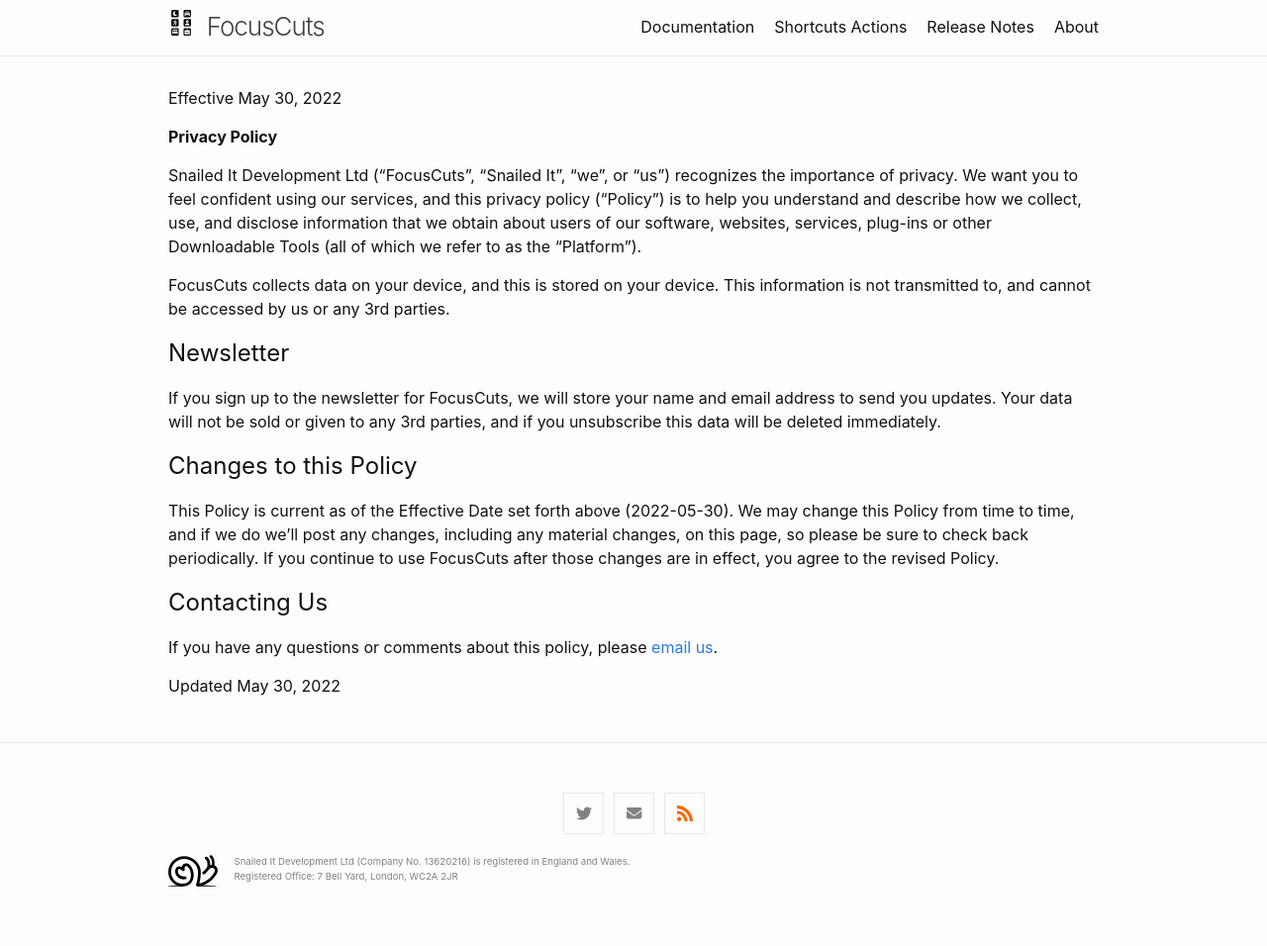
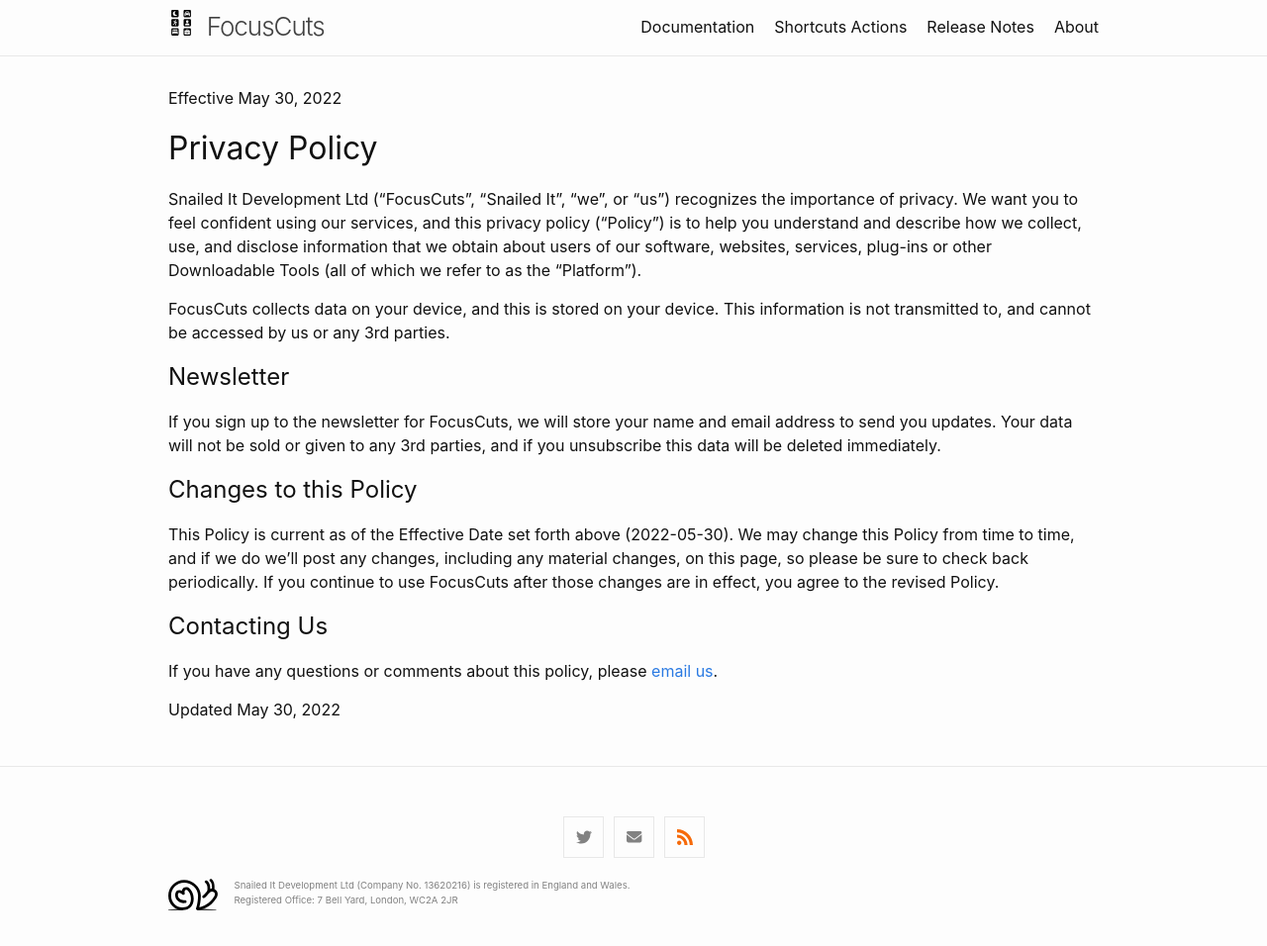
Before and after one commit to Omni-Tooling/FocusCuts-Site, a Jekyll site: the page built from privacy-policy.md, in a window 1280 px wide. Shown: the whole page at 99% size. Built offline with Jekyll 4.4.1, drawn with Linux system fonts in a browser that asks for light colours; before the commit the page ends 932 px from its top, so only the background shows below that.

Commit message:
Headings are headings

```diff
--- a/privacy-policy.md
+++ b/privacy-policy.md
@@ -15,7 +15,7 @@
 
 Effective {{ page.date | date: '%B %d, %Y' }}
 
-**Privacy Policy**
+# Privacy Policy
 
 Snailed It Development Ltd (“FocusCuts”, "Snailed It", “we”, or “us”) recognizes the importance of privacy. We want you to feel confident using our services, and this privacy policy (“Policy”) is to help you understand and describe how we collect, use, and disclose information that we obtain about users of our software, websites, services, plug-ins or other Downloadable Tools (all of which we refer to as the “Platform”).
 
```
